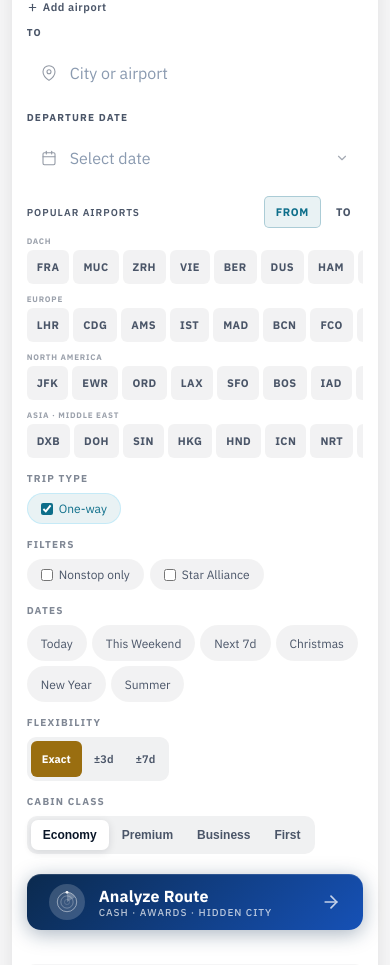
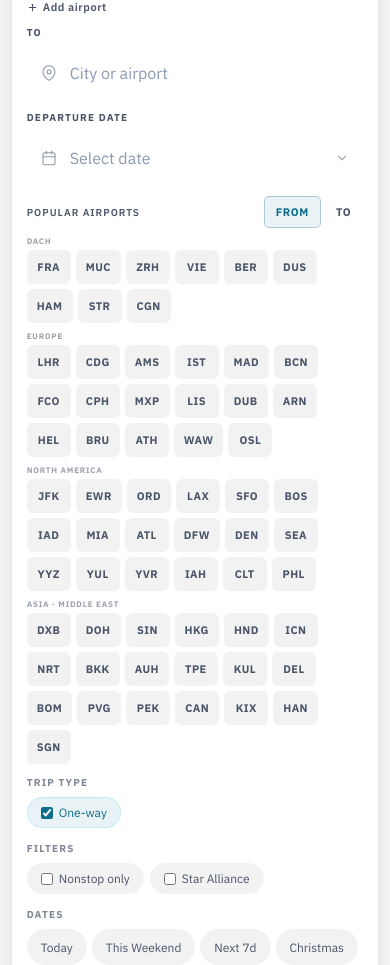
Before and after one commit to FHoffarth/awardradar, a Flask app: page / in a window 390 px wide. Shown: the part 933-1898 px from the top of the page. Run offline with Flask 3, Linux system fonts and the light colour scheme; some web fonts are replaced.

Commit message:
Fix IATA chip layout alignment

```diff
--- a/static/app.css
+++ b/static/app.css
@@ -246,10 +246,11 @@ body::before{content:'';position:fixed;inset:0;z-index:-1;background:radial-grad
 .pa-target{border:1px solid var(--border);background:transparent;color:var(--muted);border-radius:5px;padding:2px 7px;font-size:10px;font-weight:700;cursor:pointer;font-family:inherit;letter-spacing:.06em;transition:all .15s}
 .pa-target.active{background:rgba(106,215,255,.1);color:var(--cyan);border-color:rgba(106,215,255,.3)}
 [data-theme="light"] .pa-target.active{background:rgba(13,110,138,.09);color:var(--cyan);border-color:rgba(13,110,138,.28)}
-.pa-groups{display:flex;flex-direction:column;gap:10px}
+.pa-groups{display:flex;flex-direction:column;gap:10px;min-width:0}
+.pa-group{min-width:0}
 .pa-group-label{font-size:9px;font-weight:700;letter-spacing:.1em;color:var(--muted);opacity:.55;margin-bottom:4px;text-transform:uppercase}
-.pa-grid{display:flex;flex-wrap:wrap;gap:4px}
-.pa-code{font-size:11px;font-weight:700;padding:5px 7px;border:1px solid var(--border);border-radius:6px;background:var(--chip-bg);color:var(--muted);cursor:pointer;font-family:inherit}
+.pa-grid{display:flex;flex-wrap:wrap;align-items:flex-start;gap:5px;min-width:0;max-width:100%}
+.pa-code{display:inline-flex;align-items:center;justify-content:center;min-width:40px;min-height:28px;line-height:1;padding:0 8px;border:1px solid var(--border);border-radius:6px;background:var(--chip-bg);color:var(--muted);cursor:pointer;font-family:inherit;font-size:11px;font-weight:700;text-align:center;white-space:nowrap;appearance:none;-webkit-appearance:none}
 .pa-code:hover{border-color:rgba(106,215,255,.3);color:var(--cyan);background:rgba(106,215,255,.06)}
 .pa-code.pa-active{border-color:rgba(245,199,107,.45);color:var(--gold);background:rgba(245,199,107,.07)}
 .pa-extra{display:none}
@@ -824,11 +825,11 @@ footer p{margin-bottom:8px}
   /* Airport groups: compact on mobile */
   .pa-groups{gap:8px}
   .pa-group-label{font-size:8px}
-  .pa-grid{flex-wrap:nowrap;overflow-x:auto;-webkit-overflow-scrolling:touch;padding-bottom:2px;scrollbar-width:none}
+  .pa-grid{flex-wrap:wrap;overflow:visible;padding-bottom:0;scrollbar-width:auto}
   .pa-grid::-webkit-scrollbar{display:none}
   .pa-extra{display:flex}
   .pa-toggle{display:none}
-  .pa-code{flex-shrink:0;min-height:34px;padding:5px 9px;display:flex;align-items:center}
+  .pa-code{flex:0 0 auto;min-width:44px;min-height:34px;padding:0 9px}
 
   /* Touch targets — min 36–44px */
   .pa-target{min-height:32px;padding:5px 11px;font-size:11px}
```
